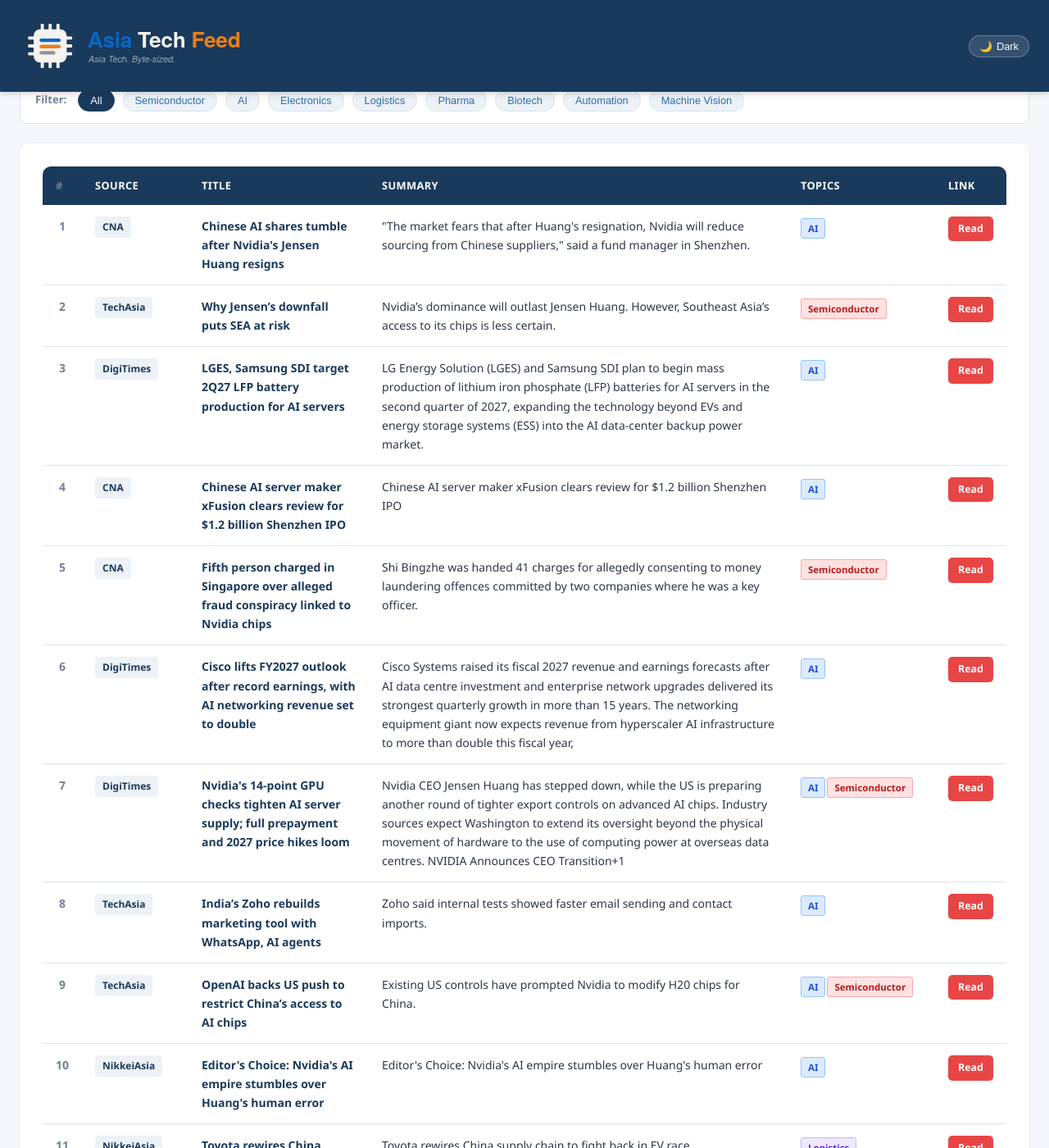
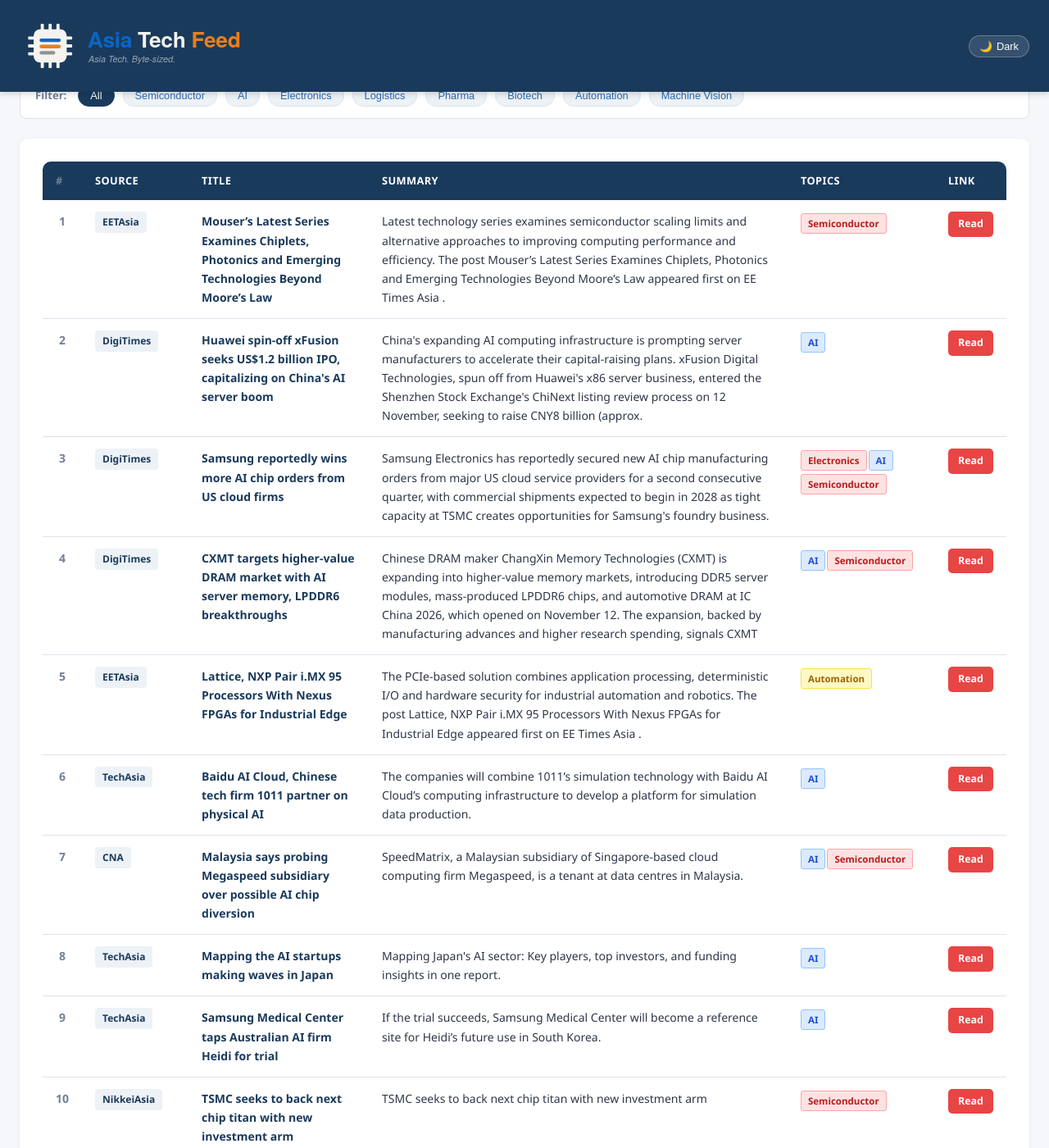
Before and after one commit to asiatechfeed/Asia-Tech-Feed, a Jekyll site: the page built from _posts/2026-11-13-asia-tech-news-digest.md, in a window 1280 px wide and 1400 px high, scrolled down 655 px. Shown: the whole window at 82% size. Built offline with Jekyll 4.4.1, drawn with Linux system fonts in a browser that asks for light colours; a script that is not in the unit is left out; some of the changed text lies outside the part shown.

Commit message:
📰 News digest 2026-11-13 (12 articles)

```diff
--- a/_posts/2026-11-13-asia-tech-news-digest.md
+++ b/_posts/2026-11-13-asia-tech-news-digest.md
@@ -1,16 +1,16 @@
 ---
 layout: post
 title: "Asia Tech News Digest - November 13, 2026"
-date: 2026-11-13 14:14:20 +0800
+date: 2026-11-13 16:00:53 +0800
 articles_count: 12
-sources_count: 4
-sources: ["CNA", "DigiTimes", "NikkeiAsia", "TechAsia"]
+sources_count: 5
+sources: ["CNA", "DigiTimes", "EETAsia", "NikkeiAsia", "TechAsia"]
 csv_file: /assets/data/news-2026-11-13.tsv
-featured_title: "Chinese AI shares tumble after Nvidia's Jensen Huang resigns"
-featured_url: "https://www.channelnewsasia.com/business/chinese-ai-shares-tumble-nvidia-jensen-huang-resigns-6548711"
-featured_source: "CNA"
-featured_summary: "\"The market fears that after Huang's resignation, Nvidia will reduce sourcing from Chinese suppliers,\" said a fund manager in Shenzhen."
-featured_image: "https://dam.mediacorp.sg/image/upload/s--wT3HlzO2--/c_fill,g_auto,h_676,w_1200/fl_relative,g_south_east,l_one-cms:core:watermark:ap_data-1,w_0.1/f_auto,q_auto/v1/one-cms/core/Nvidia_92119.jpg?itok=r1gypiSu"
+featured_title: "Mouser\u2019s Latest Series Examines Chiplets, Photonics and Emerging Technologies Beyond Moore\u2019s Law"
+featured_url: "https://www.eetasia.com/mousers-latest-series-examines-chiplets-photonics-and-emerging-technologies-beyond-moores-law/"
+featured_source: "EETAsia"
+featured_summary: "Latest technology series examines semiconductor scaling limits and alternative approaches to improving computing performance and efficiency. The post Mouser\u2019s Latest Series Examines Chiplets, Photonics and Emerging Technologies Beyond Moore\u2019s Law appeared first on EE Times Asia ."
+featured_image: ""
 ---
 
 <table class="news-table">
@@ -27,99 +27,99 @@ featured_image: "https://dam.mediacorp.sg/image/upload/s--wT3HlzO2--/c_fill,g_au
 <tbody>
 <tr>
   <td class="col-num">1</td>
-  <td class="col-source"><span class="source-badge">CNA</span></td>
-  <td class="col-title"><span class="article-title">Chinese AI shares tumble after Nvidia's Jensen Huang resigns</span></td>
-  <td class="col-summary">"The market fears that after Huang's resignation, Nvidia will reduce sourcing from Chinese suppliers," said a fund manager in Shenzhen.</td>
-  <td class="col-tags"><span class="tag ai">AI</span></td>
-  <td class="col-link"><a class="btn-link" href="https://www.channelnewsasia.com/business/chinese-ai-shares-tumble-nvidia-jensen-huang-resigns-6548711" target="_blank" rel="noopener">Read</a></td>
+  <td class="col-source"><span class="source-badge">EETAsia</span></td>
+  <td class="col-title"><span class="article-title">Mouser’s Latest Series Examines Chiplets, Photonics and Emerging Technologies Beyond Moore’s Law</span></td>
+  <td class="col-summary">Latest technology series examines semiconductor scaling limits and alternative approaches to improving computing performance and efficiency. The post Mouser’s Latest Series Examines Chiplets, Photonics and Emerging Technologies Beyond Moore’s Law appeared first on EE Times Asia .</td>
+  <td class="col-tags"><span class="tag semi">Semiconductor</span></td>
+  <td class="col-link"><a class="btn-link" href="https://www.eetasia.com/mousers-latest-series-examines-chiplets-photonics-and-emerging-technologies-beyond-moores-law/" target="_blank" rel="noopener">Read</a></td>
 </tr>
 <tr>
   <td class="col-num">2</td>
-  <td class="col-source"><span class="source-badge">TechAsia</span></td>
-  <td class="col-title"><span class="article-title">Why Jensen’s downfall puts SEA at risk</span></td>
-  <td class="col-summary">Nvidia’s dominance will outlast Jensen Huang. However, Southeast Asia’s access to its chips is less certain.</td>
-  <td class="col-tags"><span class="tag semi">Semiconductor</span></td>
-  <td class="col-link"><a class="btn-link" href="https://www.techinasia.com/jensens-downfall-puts-sea-risk" target="_blank" rel="noopener">Read</a></td>
+  <td class="col-source"><span class="source-badge">DigiTimes</span></td>
+  <td class="col-title"><span class="article-title">Huawei spin-off xFusion seeks US$1.2 billion IPO, capitalizing on China's AI server boom</span></td>
+  <td class="col-summary">China's expanding AI computing infrastructure is prompting server manufacturers to accelerate their capital-raising plans. xFusion Digital Technologies, spun off from Huawei's x86 server business, entered the Shenzhen Stock Exchange's ChiNext listing review process on 12 November, seeking to raise CNY8 billion (approx.</td>
+  <td class="col-tags"><span class="tag ai">AI</span></td>
+  <td class="col-link"><a class="btn-link" href="https://www.digitimes.com/news/a20261113PD225/huawei-xfusion-ai-server-ipo-market-spin-off.html" target="_blank" rel="noopener">Read</a></td>
 </tr>
 <tr>
   <td class="col-num">3</td>
   <td class="col-source"><span class="source-badge">DigiTimes</span></td>
-  <td class="col-title"><span class="article-title">LGES, Samsung SDI target 2Q27 LFP battery production for AI servers</span></td>
-  <td class="col-summary">LG Energy Solution (LGES) and Samsung SDI plan to begin mass production of lithium iron phosphate (LFP) batteries for AI servers in the second quarter of 2027, expanding the technology beyond EVs and energy storage systems (ESS) into the AI data-center backup power market.</td>
-  <td class="col-tags"><span class="tag ai">AI</span></td>
-  <td class="col-link"><a class="btn-link" href="https://www.digitimes.com/news/a20261113PD221/lges-samsung-sdi-production-market-2027.html" target="_blank" rel="noopener">Read</a></td>
+  <td class="col-title"><span class="article-title">Samsung reportedly wins more AI chip orders from US cloud firms</span></td>
+  <td class="col-summary">Samsung Electronics has reportedly secured new AI chip manufacturing orders from major US cloud service providers for a second consecutive quarter, with commercial shipments expected to begin in 2028 as tight capacity at TSMC creates opportunities for Samsung's foundry business.</td>
+  <td class="col-tags"><span class="tag semi">Electronics</span><span class="tag ai">AI</span><span class="tag semi">Semiconductor</span></td>
+  <td class="col-link"><a class="btn-link" href="https://www.digitimes.com/news/a20261113VL229/samsung-ai-chip-manufacturing-2028-2nm.html" target="_blank" rel="noopener">Read</a></td>
 </tr>
 <tr>
   <td class="col-num">4</td>
-  <td class="col-source"><span class="source-badge">CNA</span></td>
-  <td class="col-title"><span class="article-title">Chinese AI server maker xFusion clears review for $1.2 billion Shenzhen IPO</span></td>
-  <td class="col-summary">Chinese AI server maker xFusion clears review for $1.2 billion Shenzhen IPO</td>
-  <td class="col-tags"><span class="tag ai">AI</span></td>
-  <td class="col-link"><a class="btn-link" href="https://www.channelnewsasia.com/business/chinese-ai-server-maker-xfusion-clears-review-12-billion-shenzhen-ipo-6548701" target="_blank" rel="noopener">Read</a></td>
+  <td class="col-source"><span class="source-badge">DigiTimes</span></td>
+  <td class="col-title"><span class="article-title">CXMT targets higher-value DRAM market with AI server memory, LPDDR6 breakthroughs</span></td>
+  <td class="col-summary">Chinese DRAM maker ChangXin Memory Technologies (CXMT) is expanding into higher-value memory markets, introducing DDR5 server modules, mass-produced LPDDR6 chips, and automotive DRAM at IC China 2026, which opened on November 12. The expansion, backed by manufacturing advances and higher research spending, signals CXMT</td>
+  <td class="col-tags"><span class="tag ai">AI</span><span class="tag semi">Semiconductor</span></td>
+  <td class="col-link"><a class="btn-link" href="https://www.digitimes.com/news/a20261113VL228/dram-cxmt-market-ai-server-automotive.html" target="_blank" rel="noopener">Read</a></td>
 </tr>
 <tr>
   <td class="col-num">5</td>
-  <td class="col-source"><span class="source-badge">CNA</span></td>
-  <td class="col-title"><span class="article-title">Fifth person charged in Singapore over alleged fraud conspiracy linked to Nvidia chips</span></td>
-  <td class="col-summary">Shi Bingzhe was handed 41 charges for allegedly consenting to money laundering offences committed by two companies where he was a key officer.</td>
-  <td class="col-tags"><span class="tag semi">Semiconductor</span></td>
-  <td class="col-link"><a class="btn-link" href="https://www.channelnewsasia.com/singapore/man-charged-fraud-nvidia-chips-6548606" target="_blank" rel="noopener">Read</a></td>
+  <td class="col-source"><span class="source-badge">EETAsia</span></td>
+  <td class="col-title"><span class="article-title">Lattice, NXP Pair i.MX 95 Processors With Nexus FPGAs for Industrial Edge</span></td>
+  <td class="col-summary">The PCIe-based solution combines application processing, deterministic I/O and hardware security for industrial automation and robotics. The post Lattice, NXP Pair i.MX 95 Processors With Nexus FPGAs for Industrial Edge appeared first on EE Times Asia .</td>
+  <td class="col-tags"><span class="tag auto">Automation</span></td>
+  <td class="col-link"><a class="btn-link" href="https://www.eetasia.com/lattice-nxp-pair-i-mx-95-processors-with-nexus-fpgas-for-industrial-edge/" target="_blank" rel="noopener">Read</a></td>
 </tr>
 <tr>
   <td class="col-num">6</td>
-  <td class="col-source"><span class="source-badge">DigiTimes</span></td>
-  <td class="col-title"><span class="article-title">Cisco lifts FY2027 outlook after record earnings, with AI networking revenue set to double</span></td>
-  <td class="col-summary">Cisco Systems raised its fiscal 2027 revenue and earnings forecasts after AI data centre investment and enterprise network upgrades delivered its strongest quarterly growth in more than 15 years. The networking equipment giant now expects revenue from hyperscaler AI infrastructure to more than double this fiscal year, </td>
+  <td class="col-source"><span class="source-badge">TechAsia</span></td>
+  <td class="col-title"><span class="article-title">Baidu AI Cloud, Chinese tech firm 1011 partner on physical AI</span></td>
+  <td class="col-summary">The companies will combine 1011’s simulation technology with Baidu AI Cloud’s computing infrastructure to develop a platform for simulation data production.</td>
   <td class="col-tags"><span class="tag ai">AI</span></td>
-  <td class="col-link"><a class="btn-link" href="https://www.digitimes.com/news/a20261113VL223/cisco-networking-ic-equipment-earnings-outlook-revenue-2027.html" target="_blank" rel="noopener">Read</a></td>
+  <td class="col-link"><a class="btn-link" href="https://www.techinasia.com/alibaba-baidu-plan-to-raise-ai-cloud-prices-up-to-34" target="_blank" rel="noopener">Read</a></td>
 </tr>
 <tr>
   <td class="col-num">7</td>
-  <td class="col-source"><span class="source-badge">DigiTimes</span></td>
-  <td class="col-title"><span class="article-title">Nvidia's 14-point GPU checks tighten AI server supply; full prepayment and 2027 price hikes loom</span></td>
-  <td class="col-summary">Nvidia CEO Jensen Huang has stepped down, while the US is preparing another round of tighter export controls on advanced AI chips. Industry sources expect Washington to extend its oversight beyond the physical movement of hardware to the use of computing power at overseas data centres. NVIDIA Announces CEO Transition+1</td>
+  <td class="col-source"><span class="source-badge">CNA</span></td>
+  <td class="col-title"><span class="article-title">Malaysia says probing Megaspeed subsidiary over possible AI chip diversion</span></td>
+  <td class="col-summary">SpeedMatrix, a Malaysian subsidiary of Singapore-based cloud computing firm Megaspeed, is a tenant at data centres in Malaysia.</td>
   <td class="col-tags"><span class="tag ai">AI</span><span class="tag semi">Semiconductor</span></td>
-  <td class="col-link"><a class="btn-link" href="https://www.digitimes.com/news/a20261113PD223/nvidia-ai-server-gpu-price-2027.html" target="_blank" rel="noopener">Read</a></td>
+  <td class="col-link"><a class="btn-link" href="https://www.channelnewsasia.com/asia/malaysia-probe-megaspeed-speedmatrix-ai-alice-huang-nvidia-6548491" target="_blank" rel="noopener">Read</a></td>
 </tr>
 <tr>
   <td class="col-num">8</td>
   <td class="col-source"><span class="source-badge">TechAsia</span></td>
-  <td class="col-title"><span class="article-title">India’s Zoho rebuilds marketing tool with WhatsApp, AI agents</span></td>
-  <td class="col-summary">Zoho said internal tests showed faster email sending and contact imports.</td>
+  <td class="col-title"><span class="article-title">Mapping the AI startups making waves in Japan</span></td>
+  <td class="col-summary">Mapping Japan's AI sector: Key players, top investors, and funding insights in one report.</td>
   <td class="col-tags"><span class="tag ai">AI</span></td>
-  <td class="col-link"><a class="btn-link" href="https://www.techinasia.com/indian-saas-firm-zoho-revenue-rises-177-profit-slips-344m" target="_blank" rel="noopener">Read</a></td>
+  <td class="col-link"><a class="btn-link" href="https://www.techinasia.com/visual-story/mapping-japans-leading-ai-startups" target="_blank" rel="noopener">Read</a></td>
 </tr>
 <tr>
   <td class="col-num">9</td>
   <td class="col-source"><span class="source-badge">TechAsia</span></td>
-  <td class="col-title"><span class="article-title">OpenAI backs US push to restrict China’s access to AI chips</span></td>
-  <td class="col-summary">Existing US controls have prompted Nvidia to modify H20 chips for China.</td>
-  <td class="col-tags"><span class="tag ai">AI</span><span class="tag semi">Semiconductor</span></td>
-  <td class="col-link"><a class="btn-link" href="https://www.techinasia.com/openai-taps-uber-veteran-lead-global-communications" target="_blank" rel="noopener">Read</a></td>
+  <td class="col-title"><span class="article-title">Samsung Medical Center taps Australian AI firm Heidi for trial</span></td>
+  <td class="col-summary">If the trial succeeds, Samsung Medical Center will become a reference site for Heidi’s future use in South Korea.</td>
+  <td class="col-tags"><span class="tag ai">AI</span></td>
+  <td class="col-link"><a class="btn-link" href="https://www.techinasia.com/fixing-doctor-burnout-ai-harder-sea" target="_blank" rel="noopener">Read</a></td>
 </tr>
 <tr>
   <td class="col-num">10</td>
   <td class="col-source"><span class="source-badge">NikkeiAsia</span></td>
-  <td class="col-title"><span class="article-title">Editor's Choice: Nvidia's AI empire stumbles over Huang's human error</span></td>
-  <td class="col-summary">Editor's Choice: Nvidia's AI empire stumbles over Huang's human error</td>
-  <td class="col-tags"><span class="tag ai">AI</span></td>
-  <td class="col-link"><a class="btn-link" href="https://asia.nikkei.com/editor-s-picks/editor-in-chief-s-picks/editor-s-choice-nvidia-s-ai-empire-stumbles-over-huang-s-human-error" target="_blank" rel="noopener">Read</a></td>
+  <td class="col-title"><span class="article-title">TSMC seeks to back next chip titan with new investment arm</span></td>
+  <td class="col-summary">TSMC seeks to back next chip titan with new investment arm</td>
+  <td class="col-tags"><span class="tag semi">Semiconductor</span></td>
+  <td class="col-link"><a class="btn-link" href="https://asia.nikkei.com/editor-s-picks/interview/tsmc-seeks-to-back-next-chip-titan-with-new-investment-arm" target="_blank" rel="noopener">Read</a></td>
 </tr>
 <tr>
   <td class="col-num">11</td>
   <td class="col-source"><span class="source-badge">NikkeiAsia</span></td>
-  <td class="col-title"><span class="article-title">Toyota rewires China supply chain to fight back in EV race</span></td>
-  <td class="col-summary">Toyota rewires China supply chain to fight back in EV race</td>
-  <td class="col-tags"><span class="tag logis">Logistics</span></td>
-  <td class="col-link"><a class="btn-link" href="https://asia.nikkei.com/business/automobiles/toyota-rewires-china-supply-chain-to-fight-back-in-ev-race" target="_blank" rel="noopener">Read</a></td>
+  <td class="col-title"><span class="article-title">Vietnam pushes for homegrown chips in semiconductor drive</span></td>
+  <td class="col-summary">Vietnam pushes for homegrown chips in semiconductor drive</td>
+  <td class="col-tags"><span class="tag semi">Semiconductor</span></td>
+  <td class="col-link"><a class="btn-link" href="https://asia.nikkei.com/business/tech/semiconductors/vietnam-pushes-for-homegrown-chips-in-semiconductor-drive" target="_blank" rel="noopener">Read</a></td>
 </tr>
 <tr>
   <td class="col-num">12</td>
   <td class="col-source"><span class="source-badge">NikkeiAsia</span></td>
-  <td class="col-title"><span class="article-title">Chinese shares lead Asia chip rally amid Jensen Huang turmoil</span></td>
-  <td class="col-summary">Chinese shares lead Asia chip rally amid Jensen Huang turmoil</td>
-  <td class="col-tags"><span class="tag semi">Semiconductor</span></td>
-  <td class="col-link"><a class="btn-link" href="https://asia.nikkei.com/business/markets/equities/chinese-shares-lead-asia-chip-rally-amid-jensen-huang-turmoil" target="_blank" rel="noopener">Read</a></td>
+  <td class="col-title"><span class="article-title">Nvidia's Jensen problem set to become one for AI supply chain</span></td>
+  <td class="col-summary">Nvidia's Jensen problem set to become one for AI supply chain</td>
+  <td class="col-tags"><span class="tag ai">AI</span><span class="tag logis">Logistics</span></td>
+  <td class="col-link"><a class="btn-link" href="https://asia.nikkei.com/business/tech/semiconductors/nvidia-s-jensen-problem-set-to-become-one-for-ai-supply-chain" target="_blank" rel="noopener">Read</a></td>
 </tr>
 </tbody>
 </table>
```
Also changed, not shown: _data/seen_urls.json (+13 -1 lines), _digest_meta.json (+21 -20 lines), assets/data/news-2026-11-13.tsv (+12 -12 lines), assets/data/search-index.json.
